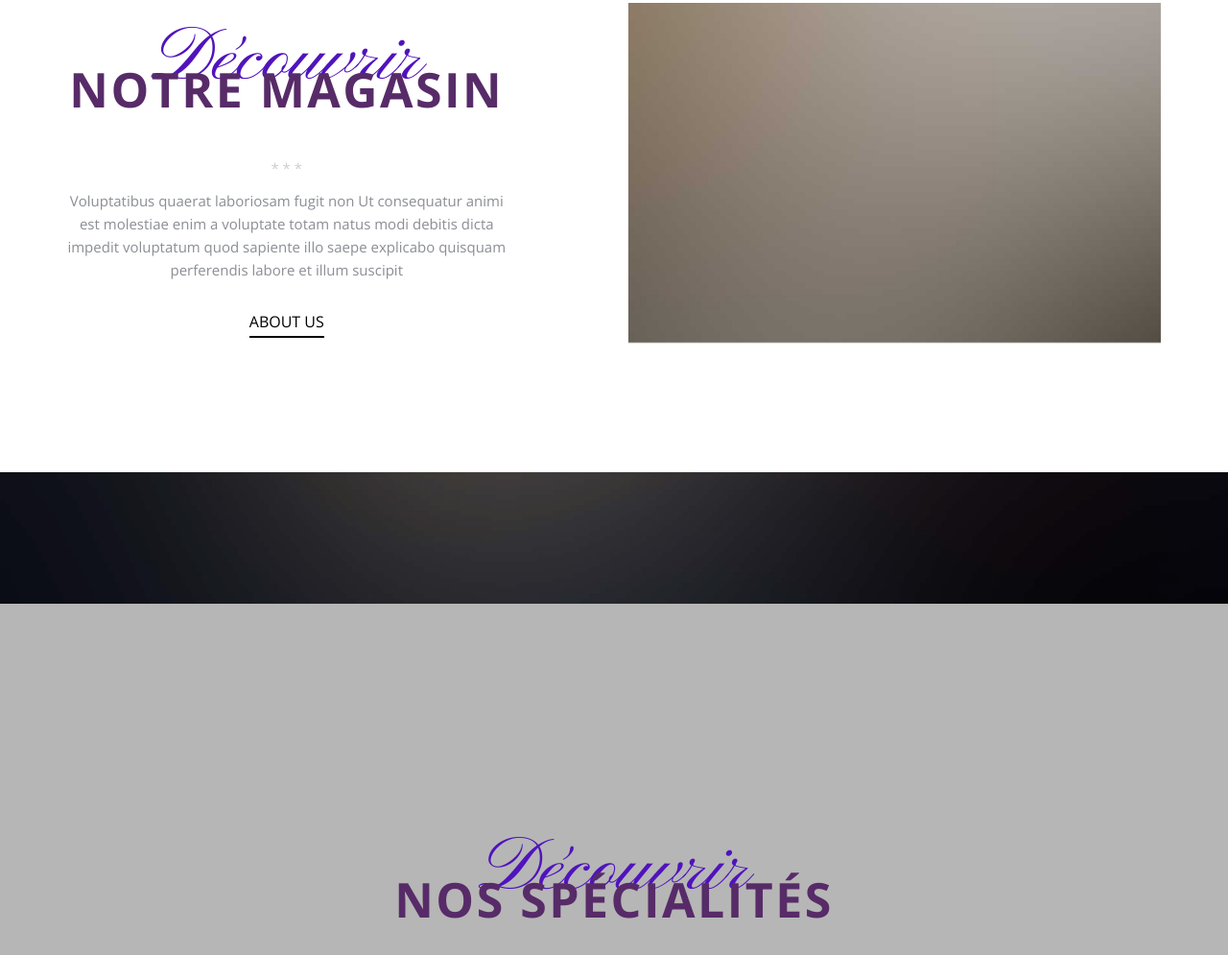
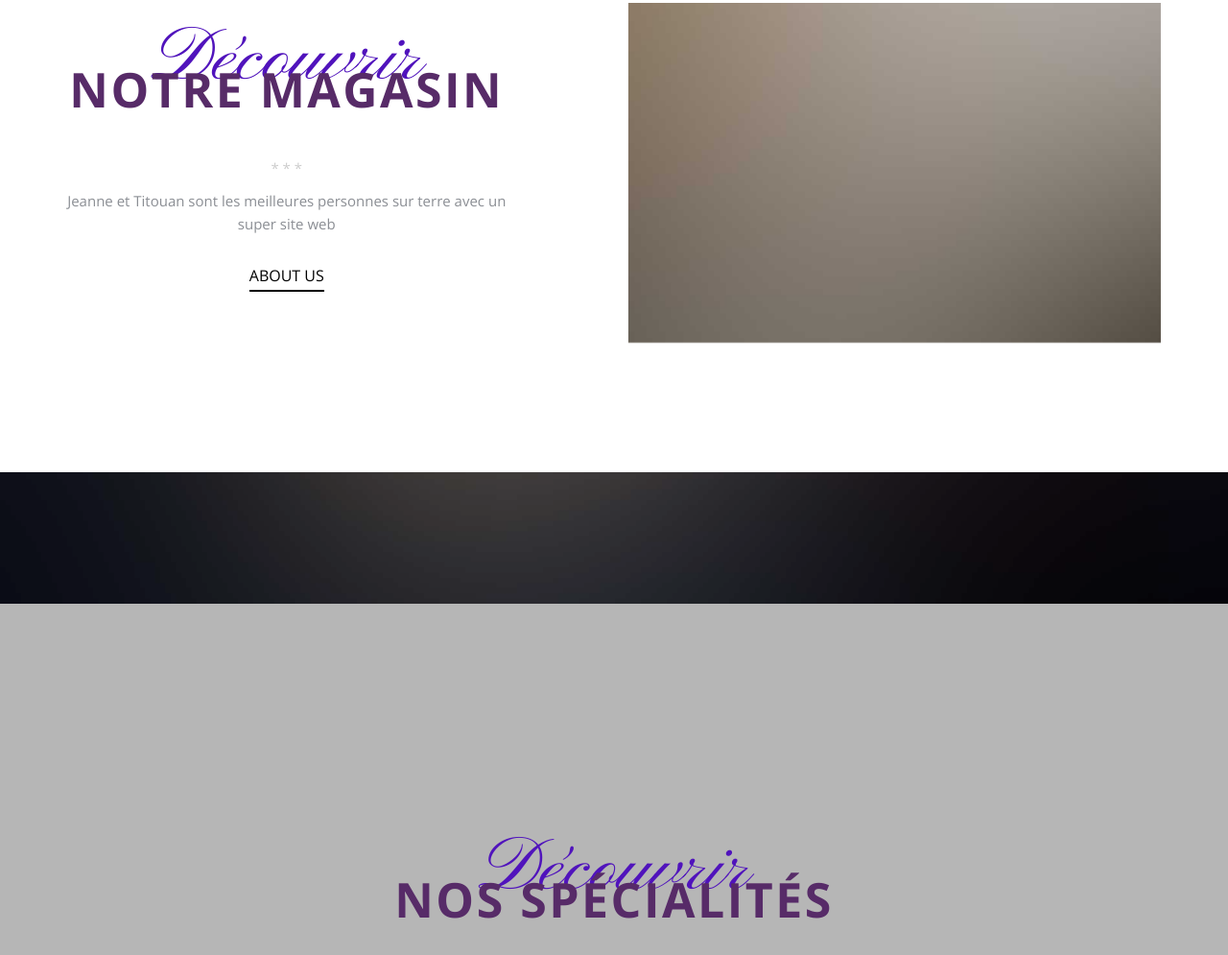
Before and after one commit to Jeanne0410/SiteResto, a website: page Siteresto/index.html in a window 1280 px wide. Shown: the part 852-1847 px from the top of the page at 96% size. Drawn offline with nearby package versions, Linux system fonts and the light colour scheme; files whose address does not match are found by name.

Commit message:
Modif du texte

```diff
--- a/Siteresto/index.html
+++ b/Siteresto/index.html
@@ -98,7 +98,7 @@
               <h3 class="secondary-heading">Notre magasin</h3>
               <span class="seperator">* * *</span>
             </div>
-            <p>Voluptatibus quaerat laboriosam fugit non Ut consequatur animi est molestiae enim a voluptate totam natus modi debitis dicta impedit voluptatum quod sapiente illo saepe explicabo quisquam perferendis labore et illum suscipit</p>
+            <p>Jeanne et Titouan sont les meilleures personnes sur terre avec un super site web</p>
             <p><a href="#" class="probootstrap-custom-link">About Us</a></p>
           </div>
           <div class="col-md-6 col-md-push-1 probootstrap-animate">
```
